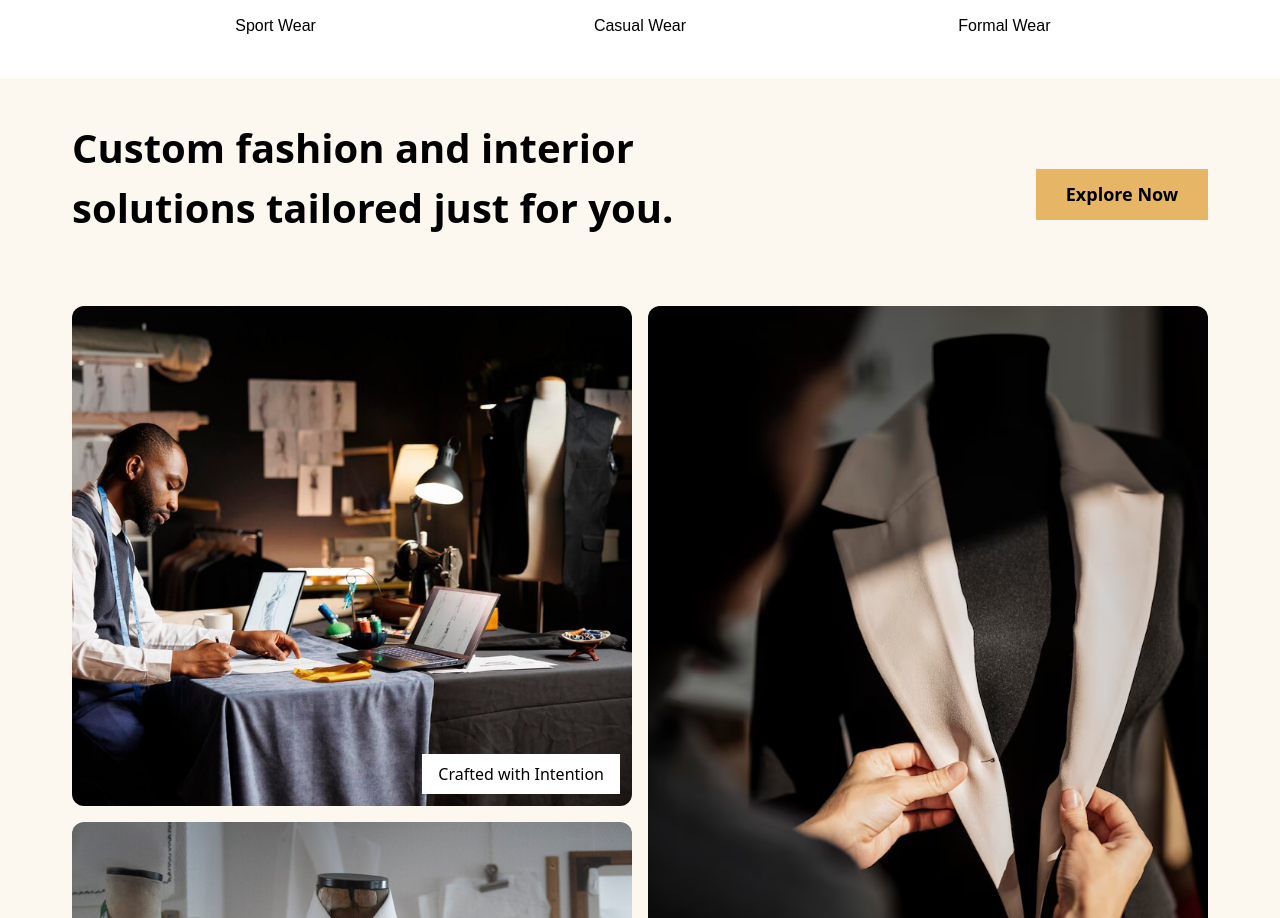
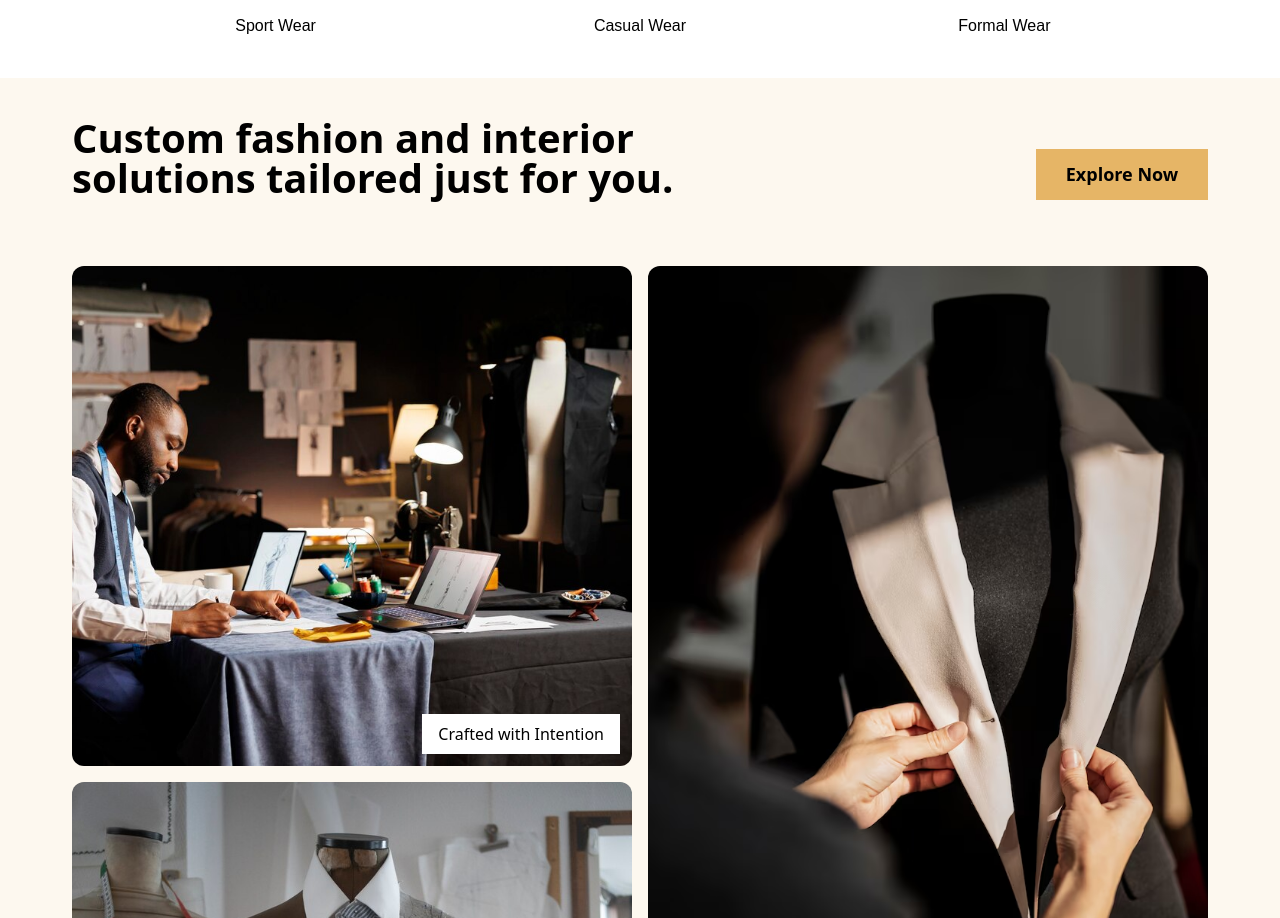
Before and after one commit to codewhizzhard/blue, a React (Vite) app: page / in a window 1280 px wide. Shown: the part 2053-2971 px from the top of the page. Built offline with nearby package versions, Linux system fonts and the light colour scheme; a web font is replaced by a local one.

Commit message:
Update landingPage.jsx

```diff
--- a/src/pages/landingPage.jsx
+++ b/src/pages/landingPage.jsx
@@ -184,7 +184,7 @@ const LandingPage = () => {
                 <button className='text-[18px] font-bold px-7  max-w-[172px] bg-[#E6B566] text-white #E6B566md:rounded-[0px]'>Explore Now</button>
             </span> */}
             <div className='flex flex-col md:flex-row justify-between md:items-center space-y-8'>
-                <h2 className='text-[40px] font-semibold md:w-[65%]'>Custom fashion and interior solutions tailored just for you.</h2>
+                <h2 className='text-[40px] font-semibold md:w-[65%] leading-none'>Custom fashion and interior solutions tailored just for you.</h2>
                 <button className='w-[172px] bg-[#E6B566] font-bold text-[18px] py-3 md:rounded-[0px] rounded-[39px]'>Explore Now</button>
             </div>
 
```
